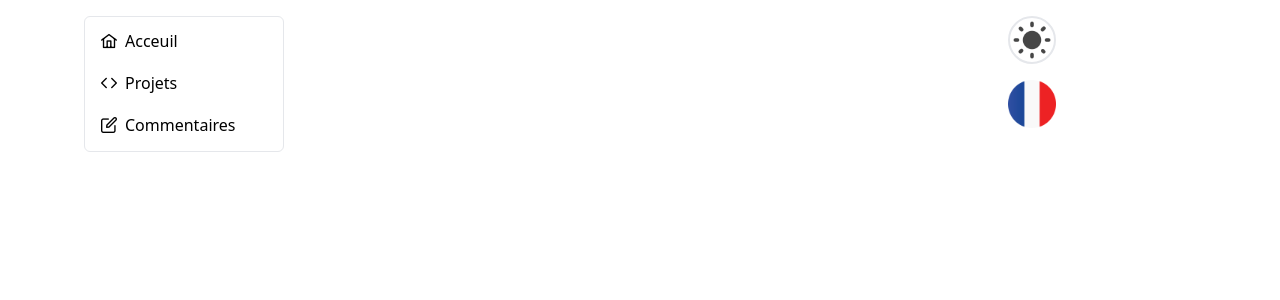
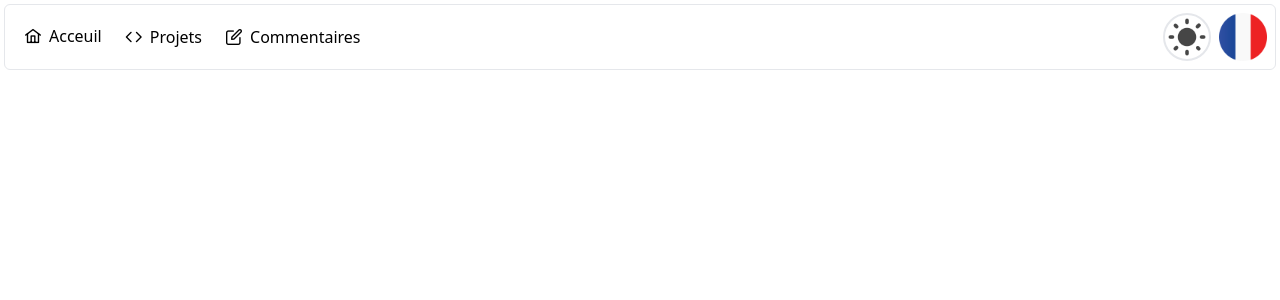
Before and after one commit to Fendro/Portfolio, a Vue app in the folder client/: page /register in a window 1280 px wide. Shown: the top 300 px of the page. Built offline with nearby package versions, Linux system fonts and the light colour scheme; what tailwindcss-primeui would draw is missing.

Commit message:
simplify general layout

```diff
--- a/client/index.html
+++ b/client/index.html
@@ -1,14 +1,13 @@
 <!doctype html>
 <html lang="en">
-  <head>
-    <meta charset="UTF-8" />
-    <link rel="icon" href="/favicon.ico" />
-    <meta name="viewport" content="width=device-width, initial-scale=1.0" />
-    <style></style>
+<head>
+    <meta charset="UTF-8"/>
+    <link href="/favicon.ico" rel="icon"/>
+    <meta content="width=device-width, initial-scale=1.0" name="viewport"/>
     <title>My Portfolio</title>
-  </head>
-  <body>
-    <div id="app"></div>
-    <script type="module" src="/src/main.ts"></script>
-  </body>
+</head>
+<body>
+<div id="app"></div>
+<script src="/src/main.ts" type="module"></script>
+</body>
 </html>
--- a/client/src/App.vue
+++ b/client/src/App.vue
@@ -1,40 +1,29 @@
 <template>
-  <div id="theme" :class="preference.theme">
+  <div
+    id="theme"
+    :class="preference.theme"
+    class="transition duration-200 text-color"
+  >
     <div
-      class="flex h-screen w-screen flex-col justify-center overflow-hidden bg-primary-50 transition duration-200 dark:bg-primary-950 md:flex-row xl:gap-4 2xl:gap-8"
+      class="flex h-full min-h-screen w-full flex-col bg-primary-50 dark:bg-primary-950"
     >
-      <nav
-        class="sticky bottom-0 flex justify-center pb-4 md:min-w-52 md:gap-4 md:pb-0"
-      >
-        <NavigationBar
-          class="left-1/2 top-4 z-navigation -translate-x-1/2 md:absolute"
-        />
-      </nav>
-      <main
-        class="flex flex-1 flex-col gap-1 overflow-y-auto pt-2 text-color sm:max-w-sm md:max-w-lg lg:max-w-xl xl:max-w-2xl 2xl:max-w-3xl"
-      >
-        <RouterView class="w-full" />
+      <NavigationBar class="sticky top-0 z-navigation p-1" />
+
+      <main class="flex w-full grow flex-col gap-1">
+        <RouterView />
         <ModalShelf class="sticky bottom-0 mt-auto" />
       </main>
-      <nav
-        class="fixed right-0 top-0 z-navigation flex gap-4 p-4 md:static md:min-w-52 md:flex-col md:gap-4"
-      >
-        <ThemeSwitcher />
-        <LanguageSwitcher />
-      </nav>
     </div>
     <Toast position="bottom-right" />
   </div>
 </template>
 
-<script setup lang="ts">
+<script lang="ts" setup>
 import Toast from 'primevue/toast';
 import { RouterView } from 'vue-router';
 
 import { usePreferenceStore } from '@/core/stores';
-import LanguageSwitcher from '@/infrastructure/components/layout/LanguageSwitcher.vue';
 import ModalShelf from '@/infrastructure/components/layout/ModalShelf.vue';
-import ThemeSwitcher from '@/infrastructure/components/layout/ThemeSwitcher.vue';
 import NavigationBar from '@/infrastructure/components/navigation/NavigationBar.vue';
 
 const preference = usePreferenceStore();
--- a/client/src/api/ReviewApi.ts
+++ b/client/src/api/ReviewApi.ts
@@ -1,10 +1,6 @@
 import { BaseApi } from '@/api/BaseApi';
 
 export class ReviewApi extends BaseApi {
-  private static get path() {
-    return `${this.basePath}/reviews`;
-  }
-
   public static get getReviewsUrl() {
     return `${this.path}`;
   }
@@ -12,4 +8,8 @@ export class ReviewApi extends BaseApi {
   public static get postReviewUrl() {
     return `${this.path}`;
   }
+
+  private static get path() {
+    return `${this.basePath}/reviews`;
+  }
 }
--- a/client/src/core/services/FetchService.ts
+++ b/client/src/core/services/FetchService.ts
@@ -32,6 +32,23 @@ export class FetchService implements IFetchService {
   private headers: HeadersInit = {
     Accept: 'application/json',
     'Content-Type': 'application/json',
+  };
+
+  private static ensureSuccessStatusCode = (response: Response) => {
+    if (response.status >= 200 && response.status < 300) return response;
+
+    throw new Error('Request error.');
+  };
+
+  private static ensureJsonContentType = (response: Response) => {
+    if (response.headers.get('content-type')?.includes('application/json'))
+      return response;
+
+    throw new Error('Request error.');
+  };
+
+  private static deserializeToJson = <T>(response: Response) => {
+    return response.json() as T;
   };
 
   getAsync = <TResponse>(url: string, queryParams?: Record<string, string>) => {
@@ -101,21 +118,4 @@ export class FetchService implements IFetchService {
       .then(FetchService.ensureJsonContentType)
       .then(FetchService.deserializeToJson<TResponse>);
   };
-
-  private static ensureSuccessStatusCode = (response: Response) => {
-    if (response.status >= 200 && response.status < 300) return response;
-
-    throw new Error('Request error.');
-  };
-
-  private static ensureJsonContentType = (response: Response) => {
-    if (response.headers.get('content-type')?.includes('application/json'))
-      return response;
-
-    throw new Error('Request error.');
-  };
-
-  private static deserializeToJson = <T>(response: Response) => {
-    return response.json() as T;
-  };
 }
--- a/client/src/core/services/ReviewService.ts
+++ b/client/src/core/services/ReviewService.ts
@@ -1,5 +1,5 @@
+import type { ReviewCreateDto, ReviewDto } from '@/api';
 import { ReviewApi } from '@/api';
-import type { ReviewCreateDto, ReviewDto } from '@/api';
 import type { IFetchService } from '@/core/services';
 
 export interface IReviewStore {
--- a/client/src/infrastructure/components/layout/LanguageSwitcher.vue
+++ b/client/src/infrastructure/components/layout/LanguageSwitcher.vue
@@ -1,29 +1,25 @@
 <template>
-  <template v-if="preference.language === LanguageEnum.French">
-    <img
-      :src="FlagFrImg"
-      alt="Language toggle"
-      class="size-12"
-      @click="preference.toggleLanguage()"
-    />
-  </template>
-  <template v-else>
-    <img
-      :src="FlagUkImg"
-      alt="Language toggle"
-      class="size-12"
-      @click="preference.toggleLanguage()"
-    />
-  </template>
+  <img
+    :src="image"
+    alt="Language toggle"
+    class="size-12"
+    @click="preference.toggleLanguage()"
+  />
 </template>
 
-<script setup lang="ts">
+<script lang="ts" setup>
+import { computed } from 'vue';
+
 import FlagFrImg from '@/assets/images/FlagFrance.png';
 import FlagUkImg from '@/assets/images/FlagUnitedKingdom.png';
 import { LanguageEnum } from '@/core/enums';
 import { usePreferenceStore } from '@/core/stores';
 
 const preference = usePreferenceStore();
+
+const image = computed(() =>
+  preference.language === LanguageEnum.English ? FlagUkImg : FlagFrImg,
+);
 </script>
 
 <style scoped></style>
--- a/client/src/infrastructure/components/layout/ThemeSwitcher.vue
+++ b/client/src/infrastructure/components/layout/ThemeSwitcher.vue
@@ -1,29 +1,25 @@
 <template>
-  <template v-if="preference.theme === ThemeEnum.Light">
-    <img
-      :src="BtnLightModeImg"
-      alt="Light Mode toggle"
-      class="size-12 rounded-full border-2 border-surface-900 transition duration-200"
-      @click="preference.toggleTheme()"
-    />
-  </template>
-  <template v-else>
-    <img
-      :src="BtnDarkModeImg"
-      alt="Dark Mode toggle"
-      class="size-12 rounded-full border-2 border-surface-900 transition duration-200"
-      @click="preference.toggleTheme()"
-    />
-  </template>
+  <img
+    :src="image"
+    alt="Theme toggle"
+    class="size-12 rounded-full border-2 border-surface-700 dark:bg-surface-200"
+    @click="preference.toggleTheme()"
+  />
 </template>
 
-<script setup lang="ts">
+<script lang="ts" setup>
+import { computed } from 'vue';
+
 import BtnDarkModeImg from '@/assets/images/ButtonDarkMode.png';
 import BtnLightModeImg from '@/assets/images/ButtonLightMode.png';
 import { ThemeEnum } from '@/core/enums';
 import { usePreferenceStore } from '@/core/stores';
 
 const preference = usePreferenceStore();
+
+const image = computed(() =>
+  preference.theme === ThemeEnum.Light ? BtnLightModeImg : BtnDarkModeImg,
+);
 </script>
 
 <style scoped></style>
--- a/client/src/infrastructure/components/navigation/NavigationBar.vue
+++ b/client/src/infrastructure/components/navigation/NavigationBar.vue
@@ -1,28 +1,32 @@
 <template>
-  <Menu :model="navigationItems">
-    <template #item="{ item, props }">
-      <router-link
-        v-if="item.route"
-        v-slot="{ href, navigate }"
-        :to="item.route"
-        custom
-      >
-        <a v-ripple :href="href" v-bind="props.action" @click="navigate">
-          <span :class="item.icon" />
-          <span class="ml-2">{{ item.label }}</span>
+  <nav>
+    <Menubar :model="navigationItems">
+      <template #item="{ item, props }">
+        <a v-ripple class="flex items-center gap-2" v-bind="props.action">
+          <i v-if="item.icon" :class="item.icon"></i>
+          <span>{{ item.label }}</span>
         </a>
-      </router-link>
-    </template>
-  </Menu>
+      </template>
+      <template #end>
+        <div class="flex items-center gap-2">
+          <ThemeSwitcher />
+          <LanguageSwitcher />
+        </div>
+      </template>
+    </Menubar>
+  </nav>
 </template>
 
-<script setup lang="ts">
-import Menu from 'primevue/menu';
+<script lang="ts" setup>
+import Menubar from 'primevue/menubar';
 import type { MenuItem } from 'primevue/menuitem';
 import { computed } from 'vue';
 
 import { RouteEnum } from '@/core/enums';
 import { useLocalizationStore } from '@/core/stores';
+import LanguageSwitcher from '@/infrastructure/components/layout/LanguageSwitcher.vue';
+import ThemeSwitcher from '@/infrastructure/components/layout/ThemeSwitcher.vue';
+import router from '@/infrastructure/router';
 
 const localized = useLocalizationStore();
 
@@ -30,17 +34,17 @@ const navigationItems = computed<MenuItem[]>(() => [
   {
     label: localized.text['ui']['navigation']['home'],
     icon: 'pi pi-home',
-    route: RouteEnum.Home,
+    command: () => router.push(RouteEnum.Home),
   },
   {
     label: localized.text['ui']['navigation']['projects'],
     icon: 'pi pi-code',
-    route: RouteEnum.Projects,
+    command: () => router.push(RouteEnum.Projects),
   },
   {
     label: localized.text['ui']['navigation']['reviews'],
     icon: 'pi pi-pen-to-square',
-    route: RouteEnum.Reviews,
+    command: () => router.push(RouteEnum.Reviews),
   },
 ]);
 </script>
--- a/client/src/infrastructure/components/shared/modals/ModalGame.vue
+++ /dev/null
@@ -1,5 +0,0 @@
-<template></template>
-
-<script setup lang="ts"></script>
-
-<style scoped></style>
```
